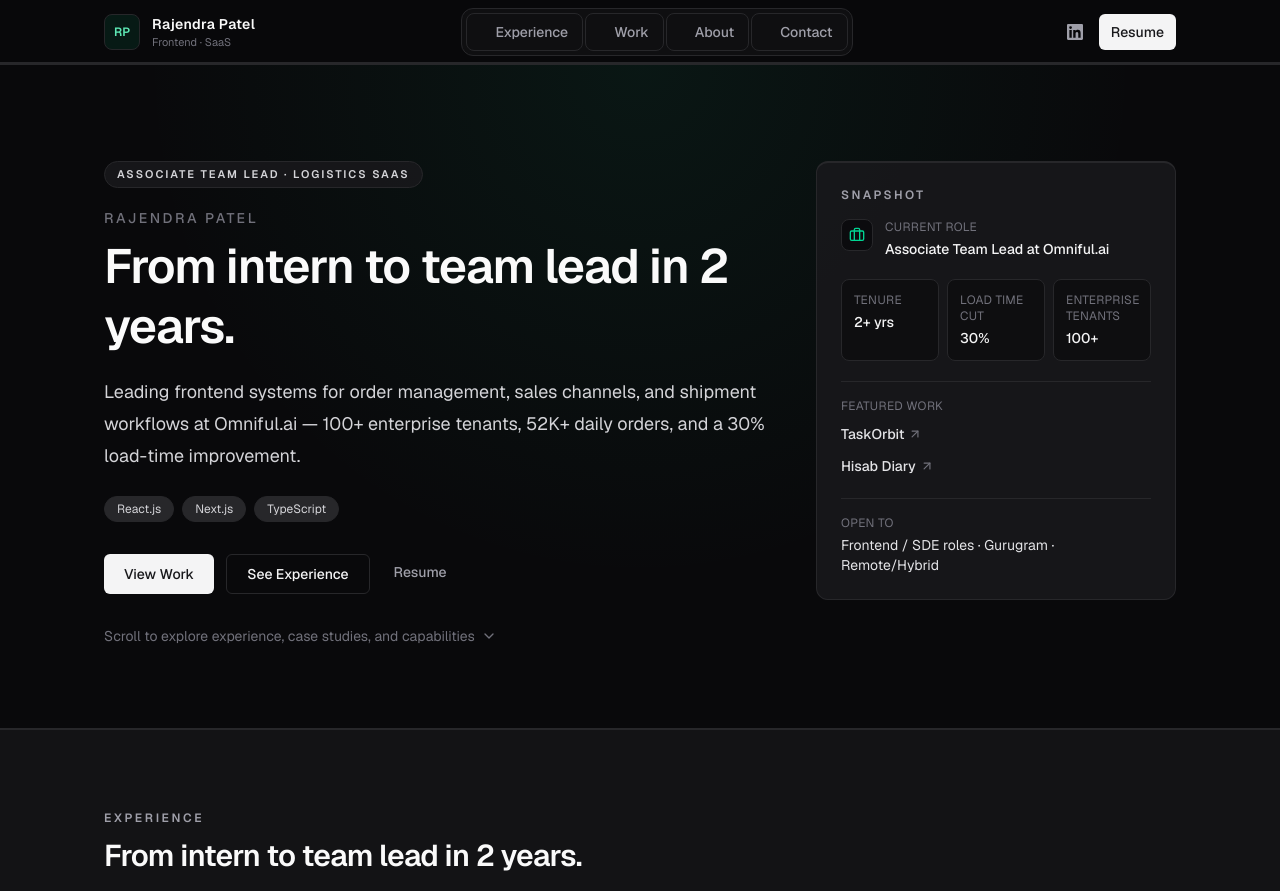
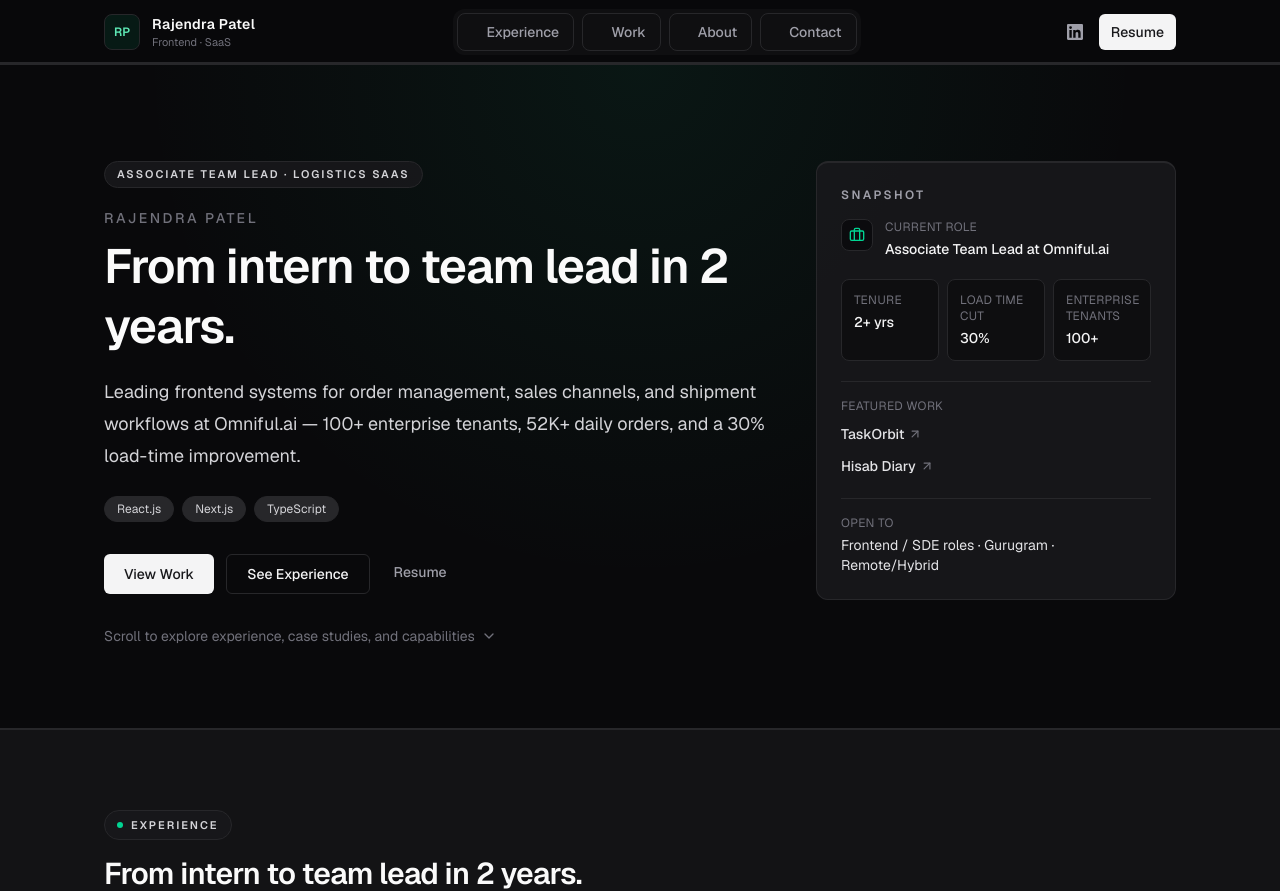
Before and after one commit to Rajendra3049/portfolio, a Next.js app: page / in a window 1280 px wide. Shown: the top 891 px of the page. Built offline with nearby package versions, Linux system fonts and the light colour scheme.

Commit message:
Update SectionHeading and SiteNav components for improved UI. Modify SectionHeading to include a decorative badge and adjust spacing for better layout. Refine SiteNav styling by enhancing gap properties for a more cohesive design.

```diff
--- a/src/shared/ui/section-heading.tsx
+++ b/src/shared/ui/section-heading.tsx
@@ -11,10 +11,11 @@
 }: SectionHeadingProps) => {
   return (
     <header className="mb-8 max-w-3xl sm:mb-10">
-      <p className="text-xs font-semibold uppercase tracking-[0.22em] text-zinc-400">
+      <p className="inline-flex items-center gap-2 rounded-full border border-zinc-700/90 bg-zinc-900/90 px-3 py-1.5 text-[11px] font-semibold uppercase tracking-[0.18em] text-zinc-300">
+        <span className="size-1.5 shrink-0 rounded-full bg-emerald-400" aria-hidden />
         {eyebrow}
       </p>
-      <h2 className="mt-3 text-2xl font-semibold tracking-tight text-zinc-50 sm:text-3xl">
+      <h2 className="mt-4 text-2xl font-semibold tracking-tight text-zinc-50 sm:text-3xl">
         {title}
       </h2>
       <p className="mt-3 text-sm leading-7 text-zinc-300 sm:text-base">{description}</p>
--- a/src/shared/ui/site-nav.tsx
+++ b/src/shared/ui/site-nav.tsx
@@ -273,7 +273,7 @@
         </Link>
 
         <nav
-          className="hidden items-center gap-0.5 rounded-xl border border-zinc-800/90 bg-zinc-900/50 p-1 md:flex"
+          className="hidden items-center gap-2 rounded-xl  bg-zinc-900/50 p-1 md:flex"
           aria-label="Primary navigation"
         >
           {siteConfig.navItems.map((item) => (
```
